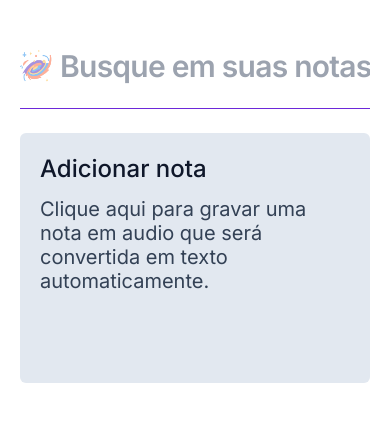
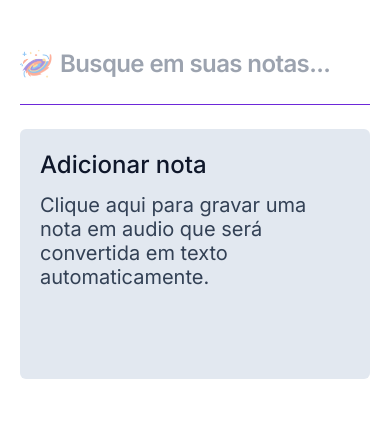
Before and after one commit to Couks/report-app, a React (Vite) app: page / in a window 390 px wide. Shown: the top 422 px of the page. Built offline with nearby package versions, Linux system fonts and the light colour scheme.

Commit message:
add mobile adjustment for the input placeholder

```diff
--- a/src/app.tsx
+++ b/src/app.tsx
@@ -66,7 +66,7 @@ export function App() {
         <input
           type="text"
           placeholder="Busque em suas notas..."
-          className="placeholder:text-state-500 w-full bg-transparent text-3xl font-semibold tracking-tight outline-none"
+          className="placeholder:text-state-500 w-full bg-transparent text-2xl md:text-3xl font-semibold tracking-tight outline-none"
           onChange={handleSearch}
         />
       </form>
```
